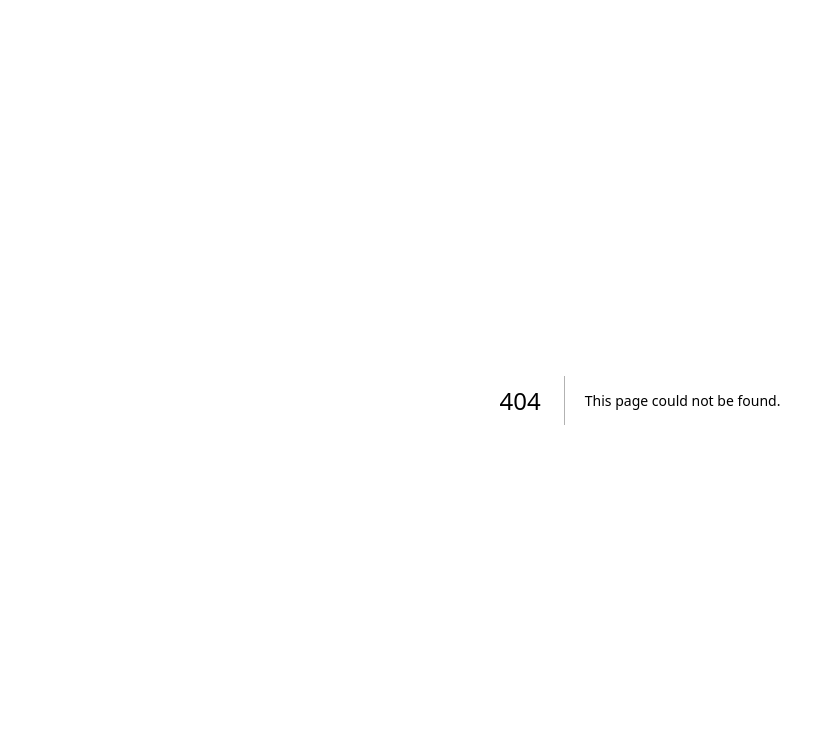
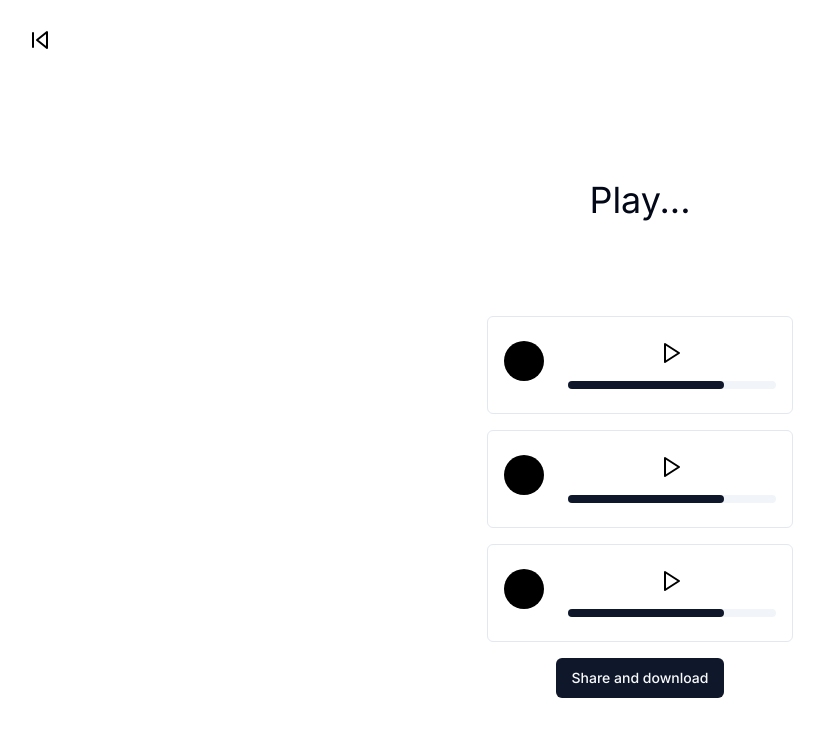
Before and after one commit to ivxvi12/picture-to-music-ai, a Next.js app: page /play in a window 1280 px wide. Before the commit this address had no page. Shown: the top 736 px of the page, without its empty margins (0-824 px from the left). Built offline with nearby package versions, Linux system fonts and the light colour scheme.

Commit message:
feat(app): song players front

```diff
--- /dev/null
+++ b/app/play/page.tsx
@@ -0,0 +1,50 @@
+"use client";
+import { Button } from "@/components/ui/button";
+import { Pause, Play, SkipBack } from "lucide-react";
+import Link from "next/link";
+import { useState } from "react";
+
+export default function UploadPictures() {
+  const songs = [{ name: "Song 1" }, { name: "Song 2" }, { name: "Song 3" }];
+  const [playingSong, setPlayingSong] = useState(String);
+
+  return (
+    <main className="flex min-h-screen flex-col p-7">
+      <Link href="/">
+        <SkipBack size={24} className="text-black" />
+      </Link>
+      <div className="flex flex-col items-center">
+        <h1 className="text-4xl mt-32 mb-24">Play...</h1>
+        <div className="flex flex-col">
+          {songs.map((song) => (
+            <div className="flex flex-row px-4 py-6 border rounded-md mb-4 space-x-6">
+              <div className="rounded-full bg-black w-10 h-10"></div>
+              <div className="flex flex-col items-center">
+                <div
+                  onClick={() => {
+                    if (playingSong === song.name) {
+                      setPlayingSong("");
+                    } else {
+                      setPlayingSong(song.name);
+                    }
+                  }}>
+                  {playingSong === song.name ? (
+                    <Pause size={24} className="text-black mb-4" />
+                  ) : (
+                    <Play size={24} className="text-black mb-4" />
+                  )}
+                </div>
+                <div className=" w-52 bg-secondary h-2 rounded-lg">
+                  <div className="bg-primary h-2 w-3/4 rounded-lg"></div>
+                </div>
+              </div>
+            </div>
+          ))}
+        </div>
+        <Button variant="default">
+          <Link href="/">Share and download</Link>
+        </Button>
+      </div>
+    </main>
+  );
+}
```
